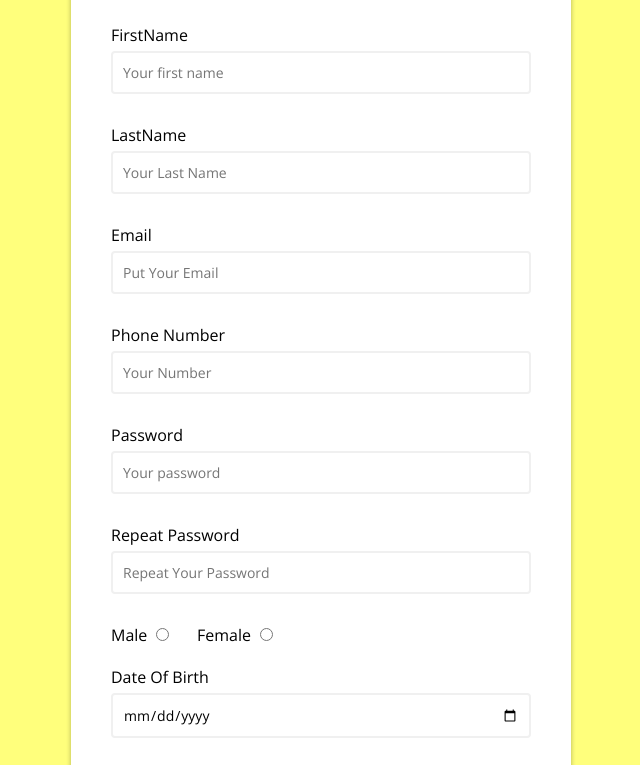
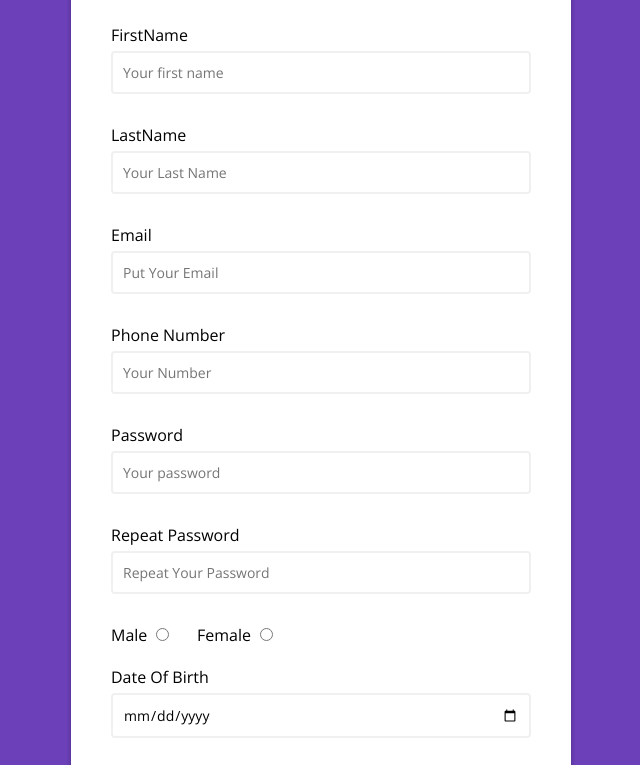
Before and after one commit to Alimekni514/Form-validation, a plain HTML site: page index.html in a window 1280 px wide. Shown: the part 79-844 px from the top of the page, without its empty margins (319-959 px from the left). Drawn offline with nearby package versions, Linux system fonts and the light colour scheme.

Commit message:
Update style.css

```diff
--- a/css/style.css
+++ b/css/style.css
@@ -2,7 +2,7 @@
   box-sizing: border-box;
 }
 body {
-  background-color:rgba(255, 255, 23, 0.562);
+  background-color:rgb(103 58 183 / 97%);
   display: flex;
   align-items: center;
   justify-content: center;
```
